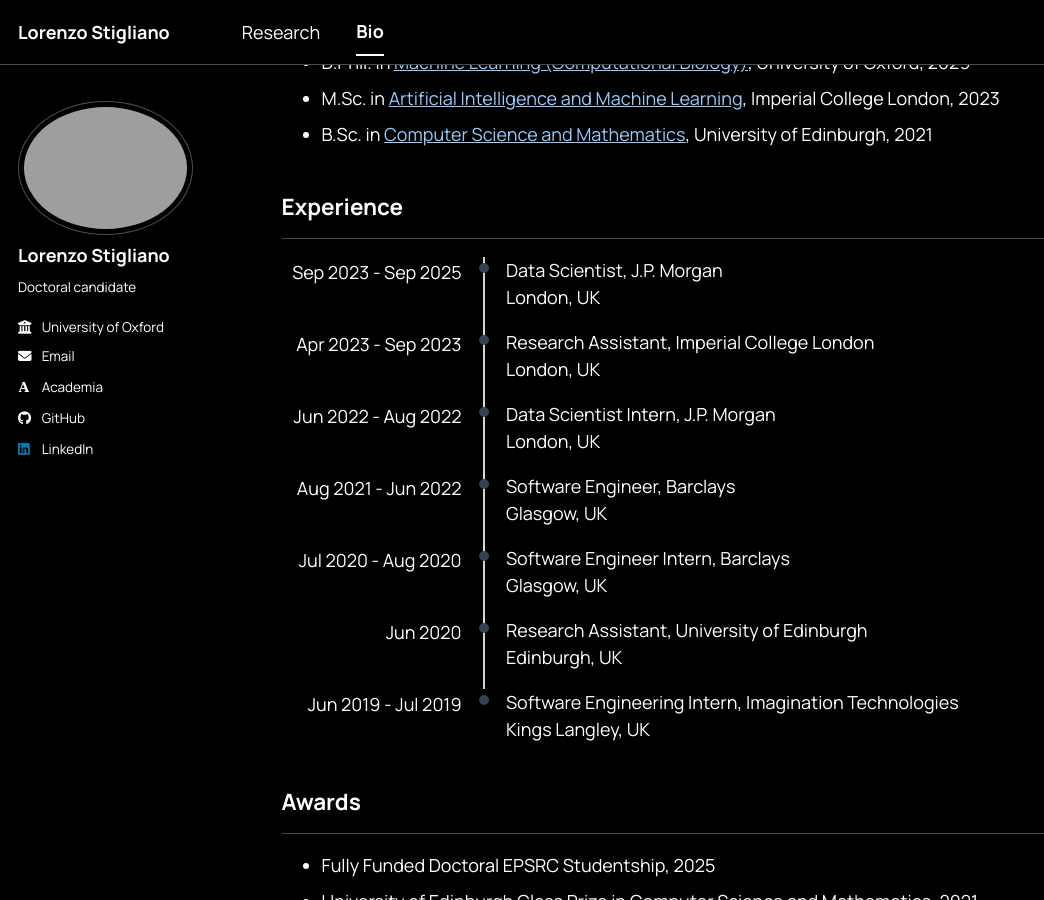
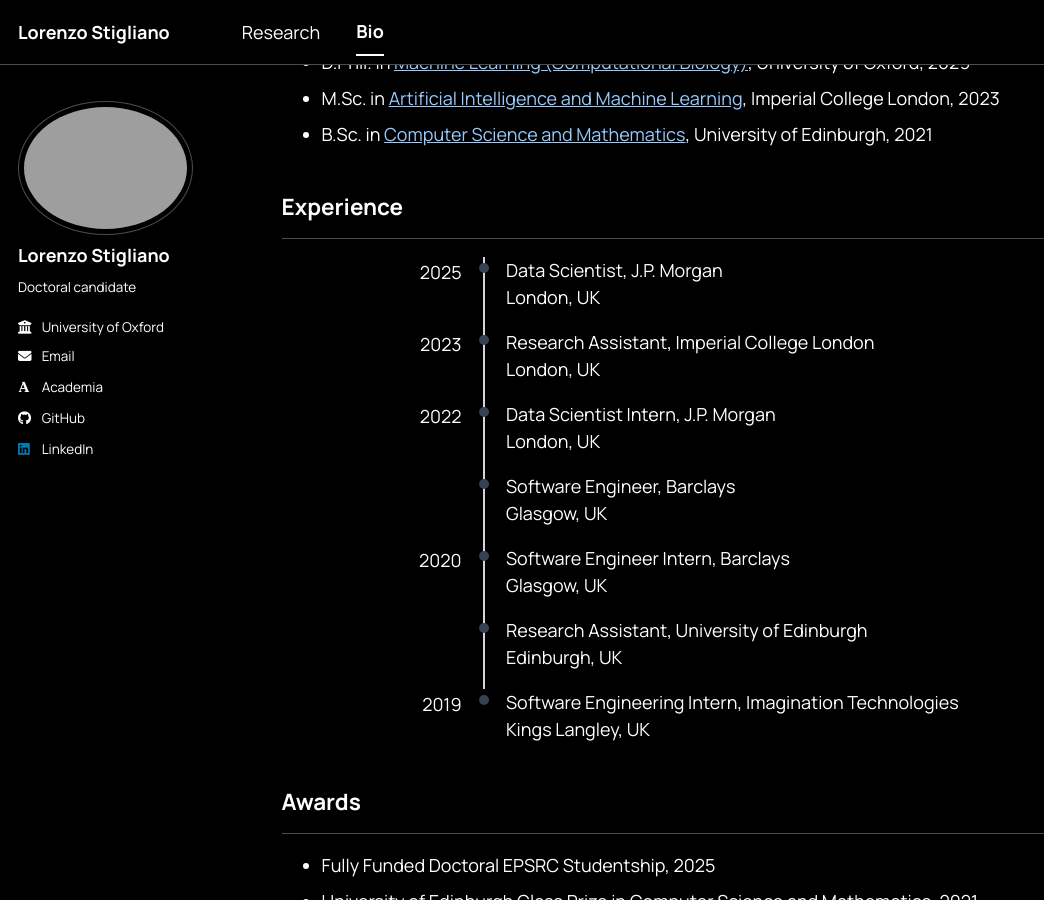
Before and after one commit to LorenzoStigliano/lorenzostigliano.github.io, a Jekyll site: the page built from _pages/cv.md, in a window 1280 px wide and 900 px high, scrolled down 544 px. Shown: the whole window, without its empty margins (0-1044 px from the left). Built offline with Jekyll 4.4.1, drawn with Linux system fonts in a browser that asks for light colours; some web fonts are replaced; a script bundle is joined from its source files by our own code; library files that are not in the unit come from our copies.

Commit message:
removing dates

```diff
--- a/_pages/cv.md
+++ b/_pages/cv.md
@@ -29,7 +29,7 @@ I also keep a CV of [failures](https://lorenzostigliano.github.io/files/cv/Loren
 ---
 <div>
   <div style="display:grid; grid-template-columns: 180px 30px 1fr; column-gap: 0.4rem; margin-bottom: 1rem;">
-    <div style="text-align:right; padding-top:0.1rem;">Sep 2023 - Sep 2025</div>
+    <div style="text-align:right; padding-top:0.1rem;">2025</div>
     <div style="position:relative;">
       <span style="position:absolute; left:50%; top:0; bottom:-1rem; width:2px; background:#d1d5db; transform:translateX(-50%);"></span>
       <span style="position:absolute; left:50%; top:0.3rem; width:0.55rem; height:0.55rem; border-radius:999px; background:#374151; transform:translateX(-50%);"></span>
@@ -41,7 +41,7 @@ I also keep a CV of [failures](https://lorenzostigliano.github.io/files/cv/Loren
   </div>
 
   <div style="display:grid; grid-template-columns: 180px 30px 1fr; column-gap: 0.4rem; margin-bottom: 1rem;">
-    <div style="text-align:right; padding-top:0.1rem;">Apr 2023 - Sep 2023</div>
+    <div style="text-align:right; padding-top:0.1rem;">2023</div>
     <div style="position:relative;">
       <span style="position:absolute; left:50%; top:0; bottom:-1rem; width:2px; background:#d1d5db; transform:translateX(-50%);"></span>
       <span style="position:absolute; left:50%; top:0.3rem; width:0.55rem; height:0.55rem; border-radius:999px; background:#374151; transform:translateX(-50%);"></span>
@@ -53,7 +53,7 @@ I also keep a CV of [failures](https://lorenzostigliano.github.io/files/cv/Loren
   </div>
 
   <div style="display:grid; grid-template-columns: 180px 30px 1fr; column-gap: 0.4rem; margin-bottom: 1rem;">
-    <div style="text-align:right; padding-top:0.1rem;">Jun 2022 - Aug 2022</div>
+    <div style="text-align:right; padding-top:0.1rem;">2022</div>
     <div style="position:relative;">
       <span style="position:absolute; left:50%; top:0; bottom:-1rem; width:2px; background:#d1d5db; transform:translateX(-50%);"></span>
       <span style="position:absolute; left:50%; top:0.3rem; width:0.55rem; height:0.55rem; border-radius:999px; background:#374151; transform:translateX(-50%);"></span>
@@ -65,7 +65,7 @@ I also keep a CV of [failures](https://lorenzostigliano.github.io/files/cv/Loren
   </div>
 
   <div style="display:grid; grid-template-columns: 180px 30px 1fr; column-gap: 0.4rem; margin-bottom: 1rem;">
-    <div style="text-align:right; padding-top:0.1rem;">Aug 2021 - Jun 2022</div>
+    <div style="text-align:right; padding-top:0.1rem;"></div>
     <div style="position:relative;">
       <span style="position:absolute; left:50%; top:0; bottom:-1rem; width:2px; background:#d1d5db; transform:translateX(-50%);"></span>
       <span style="position:absolute; left:50%; top:0.3rem; width:0.55rem; height:0.55rem; border-radius:999px; background:#374151; transform:translateX(-50%);"></span>
@@ -77,7 +77,7 @@ I also keep a CV of [failures](https://lorenzostigliano.github.io/files/cv/Loren
   </div>
 
   <div style="display:grid; grid-template-columns: 180px 30px 1fr; column-gap: 0.4rem; margin-bottom: 1rem;">
-    <div style="text-align:right; padding-top:0.1rem;">Jul 2020 - Aug 2020</div>
+    <div style="text-align:right; padding-top:0.1rem;">2020</div>
     <div style="position:relative;">
       <span style="position:absolute; left:50%; top:0; bottom:-1rem; width:2px; background:#d1d5db; transform:translateX(-50%);"></span>
       <span style="position:absolute; left:50%; top:0.3rem; width:0.55rem; height:0.55rem; border-radius:999px; background:#374151; transform:translateX(-50%);"></span>
@@ -89,7 +89,7 @@ I also keep a CV of [failures](https://lorenzostigliano.github.io/files/cv/Loren
   </div>
 
   <div style="display:grid; grid-template-columns: 180px 30px 1fr; column-gap: 0.4rem; margin-bottom: 1rem;">
-    <div style="text-align:right; padding-top:0.1rem;">Jun 2020</div>
+    <div style="text-align:right; padding-top:0.1rem;"></div>
     <div style="position:relative;">
       <span style="position:absolute; left:50%; top:0; bottom:-1rem; width:2px; background:#d1d5db; transform:translateX(-50%);"></span>
       <span style="position:absolute; left:50%; top:0.3rem; width:0.55rem; height:0.55rem; border-radius:999px; background:#374151; transform:translateX(-50%);"></span>
@@ -101,7 +101,7 @@ I also keep a CV of [failures](https://lorenzostigliano.github.io/files/cv/Loren
   </div>
 
   <div style="display:grid; grid-template-columns: 180px 30px 1fr; column-gap: 0.4rem;">
-    <div style="text-align:right; padding-top:0.1rem;">Jun 2019 - Jul 2019</div>
+    <div style="text-align:right; padding-top:0.1rem;">2019</div>
     <div style="position:relative;">
       <span style="position:absolute; left:50%; top:0.3rem; width:0.55rem; height:0.55rem; border-radius:999px; background:#374151; transform:translateX(-50%);"></span>
     </div>
```
